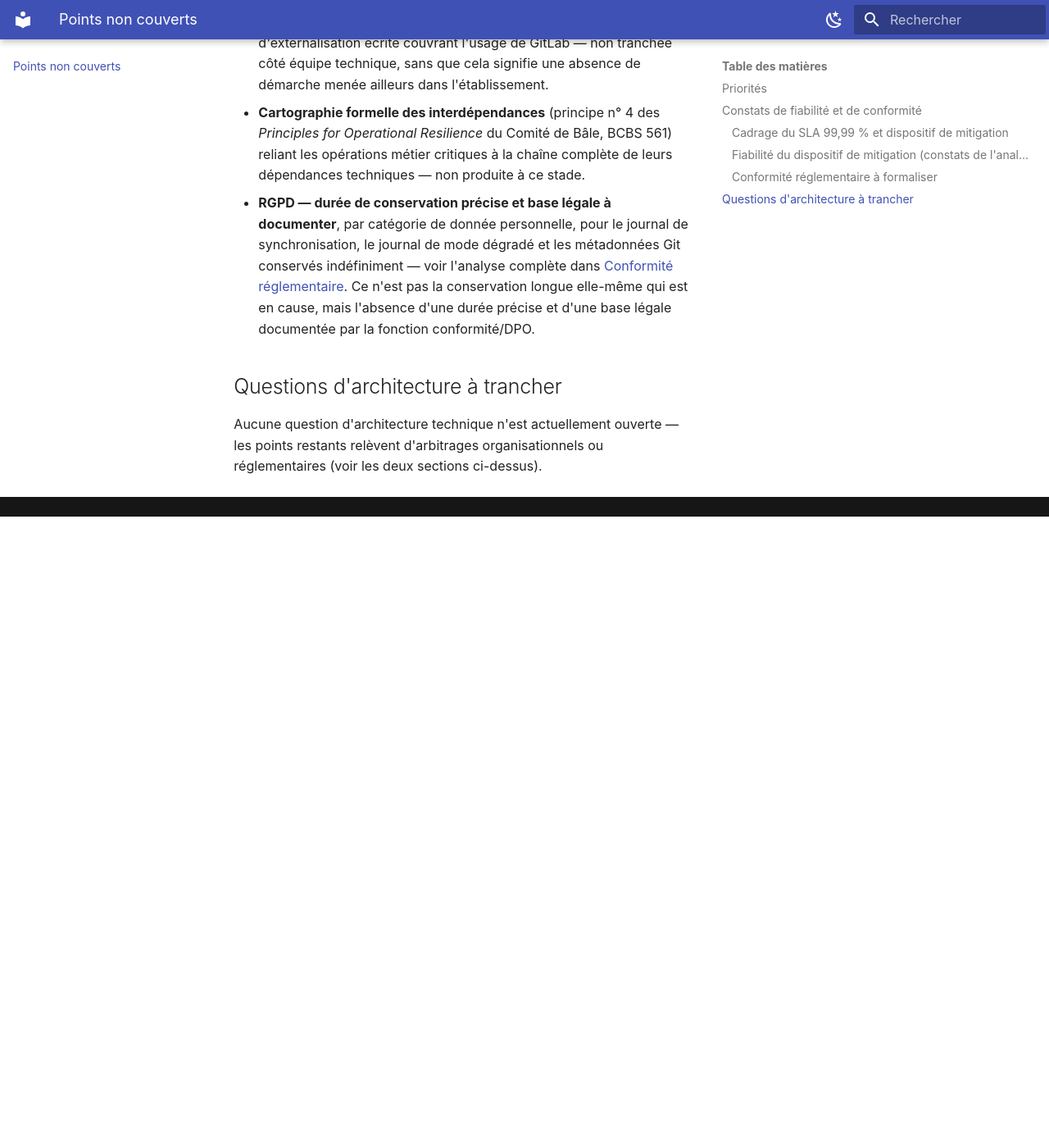
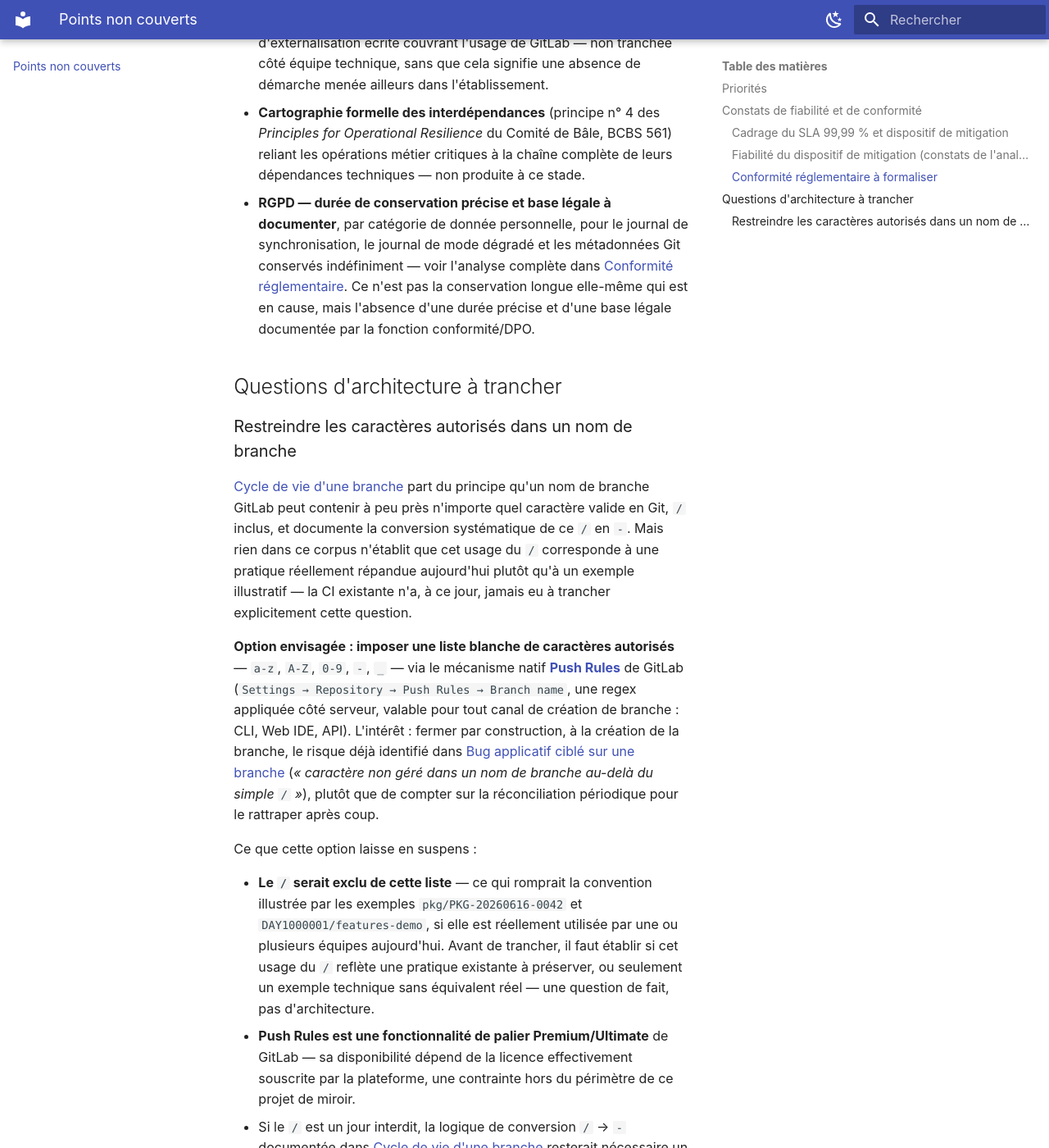
Before and after one commit to namnetes/openz_uss-mirror, an MkDocs documentation site: the page built from docs/points-ouverts.md, in a window 1280 px wide and 1400 px high, scrolled down 3754 px. Shown: the whole window at 82% size. Built offline with MkDocs 1.6.1 and Material for MkDocs 9.7.7, drawn with Linux system fonts in a browser that asks for light colours; before the commit the page ends 4384 px from its top, so only the background shows below that; some of the changed text lies outside the part shown.

Commit message:
docs: point ouvert - restriction des caracteres autorises dans un nom de branche
Reouvre une question d'architecture technique : liste blanche de
caracteres via Push Rules GitLab, impact sur la convention `/` dans
les noms de branche, disponibilite Premium/Ultimate, et complement
hook pre-push cote poste developpeur.

```diff
--- a/docs/points-ouverts.md
+++ b/docs/points-ouverts.md
@@ -56,4 +56,21 @@
 
 ## Questions d'architecture à trancher
 
-Aucune question d'architecture technique n'est actuellement ouverte — les points restants relèvent d'arbitrages organisationnels ou réglementaires (voir les deux sections ci-dessus).
+### Restreindre les caractères autorisés dans un nom de branche
+
+[Cycle de vie d'une branche](architecture/resilience/service-synchronisation.md#cycle-de-vie-dune-branche) part du principe qu'un nom de branche GitLab peut contenir à peu près n'importe quel caractère valide en Git, `/` inclus, et documente la conversion systématique de ce `/` en `-`. Mais rien dans ce corpus n'établit que cet usage du `/` corresponde à une pratique réellement répandue aujourd'hui plutôt qu'à un exemple illustratif — la CI existante n'a, à ce jour, jamais eu à trancher explicitement cette question.
+
+**Option envisagée : imposer une liste blanche de caractères autorisés** — `a-z`, `A-Z`, `0-9`, `-`, `_` — via le mécanisme natif [**Push Rules**](https://docs.gitlab.com/ee/user/project/repository/push_rules.html) de GitLab (`Settings → Repository → Push Rules → Branch name`, une regex appliquée côté serveur, valable pour tout canal de création de branche : CLI, Web IDE, API). L'intérêt : fermer par construction, à la création de la branche, le risque déjà identifié dans [Bug applicatif ciblé sur une branche](architecture/resilience/pannes-et-consequences.md#bug-applicatif-cible-sur-une-branche) (*« caractère non géré dans un nom de branche au-delà du simple `/` »*), plutôt que de compter sur la réconciliation périodique pour le rattraper après coup.
+
+Ce que cette option laisse en suspens :
+
+- **Le `/` serait exclu de cette liste** — ce qui romprait la convention illustrée par les exemples `pkg/PKG-20260616-0042` et `DAY1000001/features-demo`, si elle est réellement utilisée par une ou plusieurs équipes aujourd'hui. Avant de trancher, il faut établir si cet usage du `/` reflète une pratique existante à préserver, ou seulement un exemple technique sans équivalent réel — une question de fait, pas d'architecture.
+- **Push Rules est une fonctionnalité de palier Premium/Ultimate** de GitLab — sa disponibilité dépend de la licence effectivement souscrite par la plateforme, une contrainte hors du périmètre de ce projet de miroir.
+- Si le `/` est un jour interdit, la logique de conversion `/` → `-` documentée dans [Cycle de vie d'une branche](architecture/resilience/service-synchronisation.md#cycle-de-vie-dune-branche) resterait nécessaire un temps pour les branches déjà existantes créées avant la restriction, sauf migration explicite de leur nom.
+
+**Complément possible, en plus de la Push Rule — un hook Git côté poste développeur** : un rejet serveur intervient seulement au moment du `push`, ce qui peut être tardif si le développeur ne pousse pas rapidement après avoir nommé sa branche. Un hook local (`pre-push` ou équivalent) donnerait un retour immédiat, avant même la tentative de push. Deux limites propres à ce complément, à ne pas confondre avec la Push Rule elle-même :
+
+- il n'est **jamais versionné par Git** (le dossier `.git/hooks/` n'est pas commité) — son déploiement sur l'ensemble des postes suppose un mécanisme de distribution à part (template Git global, `core.hooksPath` d'entreprise, outil dédié type Husky), un sujet d'outillage poste de travail distinct de ce projet de miroir ;
+- il reste **contournable** (`git push --no-verify`, ou simplement non installé) — un confort de retour rapide pour le développeur, jamais une garantie. La seule barrière qui compte réellement pour fermer le risque reste la Push Rule côté serveur, incontournable quel que soit le canal.
+
+Cette question relève des équipes qui nomment leurs branches au quotidien (leur convention réelle) et du propriétaire de la plateforme GitLab (disponibilité de la fonctionnalité) — pas uniquement de ce projet de miroir, qui ne fait qu'hériter du nom de branche tel que GitLab le lui transmet.
```
